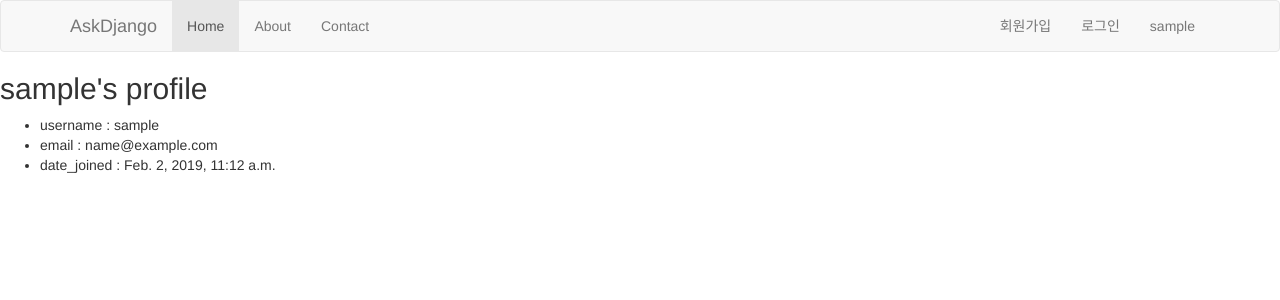
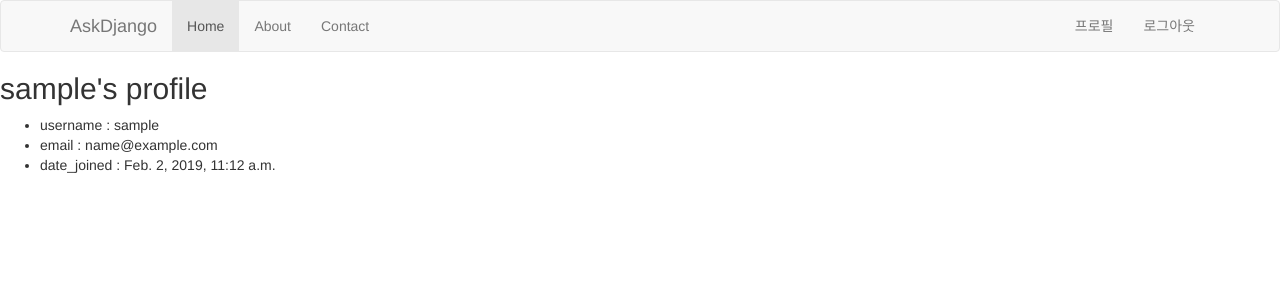
Before and after one commit to yongsk0066/django_practice, a Django app: page /accounts/profile/ in a window 1280 px wide. Shown: the top 300 px of the page. Run offline with Django 3.2, Linux system fonts and the light colour scheme; the visitor is signed in with stand-in values (Sample User, id 1); parts of the project's set-up code (start-up, migrations or seed data) failed here and were passed over; some libraries are stand-ins or nearby versions.

Commit message:
로그인/로그아웃 구현

```diff
--- a/accounts/urls.py
+++ b/accounts/urls.py
@@ -1,9 +1,14 @@
+from django.conf import settings
+from django.conf.global_settings import LOGIN_URL
 from django.conf.urls import url
-from django.urls import path
-
+from django.urls import path, re_path, include
+from django.contrib.auth import views as auth_views
 from accounts import views
 
 urlpatterns = [
-    path('profile/', views.profile),
-    path('signup/', views.signup, name='signup')
+    path('profile/', views.profile, name='profile'),
+    path('signup/', views.signup, name='signup'),
+    path('login/', auth_views.LoginView.as_view(template_name='accounts/login_form.html'), name='login'),
+    path('logout/', auth_views.LogoutView.as_view(next_page=LOGIN_URL), name='logout'),
+
 ]
--- a/first_django/templates/layout.html
+++ b/first_django/templates/layout.html
@@ -34,9 +34,13 @@
                     <li><a href="#">Contact</a></li>
                 </ul>
                 <ul class="nav navbar-nav navbar-right">
-                    <li><a href="#">회원가입</a></li>
-                    <li><a href="#">로그인</a></li>
-                    <li><a href="#">{{ user }}</a></li>
+                    {% if not user.is_authenticated %}
+                        <li><a href="{% url 'signup' %}">회원가입</a></li>
+                        <li><a href="{% url 'login' %}">로그인</a></li>
+                    {% else %}
+                        <li><a href="{% url 'profile' %}">프로필</a></li>
+                        <li><a href="{% url 'logout' %}">로그아웃</a></li>
+                    {% endif %}
                 </ul>
             </div>
         </div>
```
Also changed, not shown: accounts/templates/accounts/login_form.html (added, +7 -0 lines).
